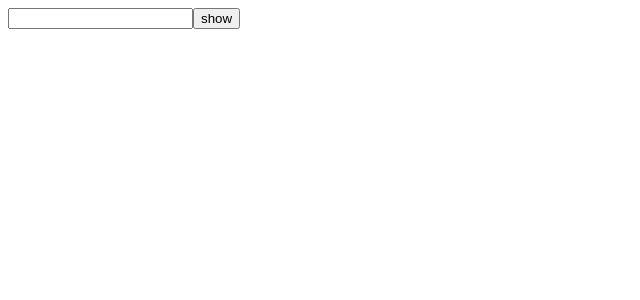
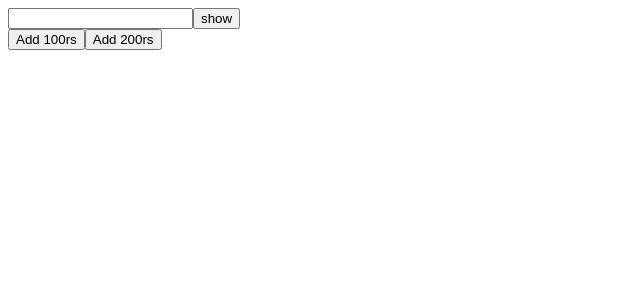
Before and after one commit to ShridattaB/React-learning, a React (Vite) app: page / in a window 1280 px wide. Shown: the top 300 px of the page, without its empty margins (0-640 px from the left). Built offline with nearby package versions, Linux system fonts and the light colour scheme.

Commit message:
add the values

```diff
--- a/src/App.jsx
+++ b/src/App.jsx
@@ -1,4 +1,5 @@
 
+import Parent from "./Components/ShopingCart/Parent"
 import StateComp from "./Components/State/StateComp"
 
 
@@ -6,6 +7,7 @@ function App() {
   return (
  <>
 <StateComp/>
+<Parent/>
  </>
   )
 }
--- a/src/Components/ShopingCart/Child.jsx
+++ b/src/Components/ShopingCart/Child.jsx
@@ -1,8 +1,11 @@
 import React from 'react'
 
-function Child() {
+function Child({addToCart}) {
   return (
-    <div>Child</div>
+    <div>
+        <button onClick={()=> addToCart(100)}>Add 100rs</button>
+         <button onClick={()=> addToCart(100)}>Add 200rs</button>
+    </div>
   )
 }
 
--- a/src/Components/ShopingCart/Parent.jsx
+++ b/src/Components/ShopingCart/Parent.jsx
@@ -1,9 +1,15 @@
-import React from 'react'
+import React, { useState } from 'react'
+import Child from './Child'
 
 function Parent() {
+    const[totalPrice,setTotalPrice]=useState(0)
+
+    const addTocart=(price)=>{
+        setTotalPrice(price+totalPrice)
+    }
   return (
     <div>
-
+    <Child addToCart={addTocart}/>
     </div>
   )
 }
```
